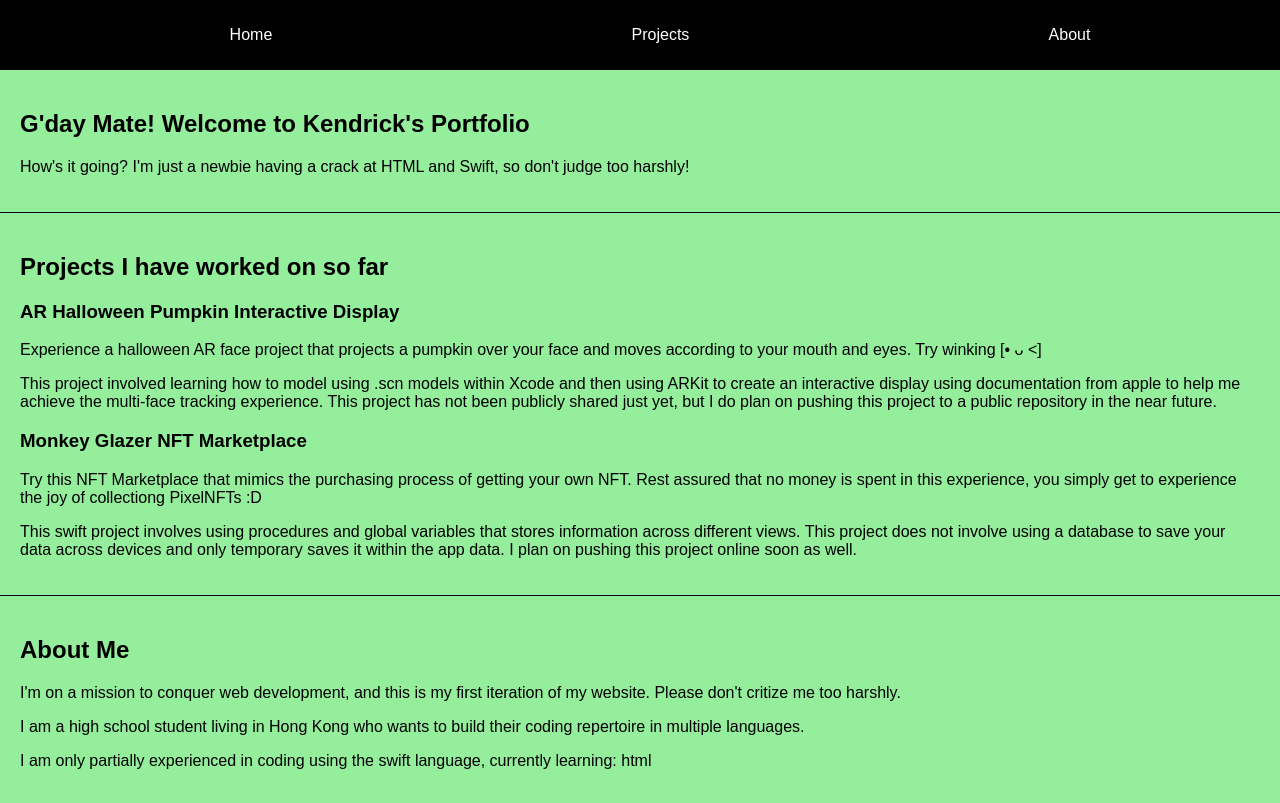
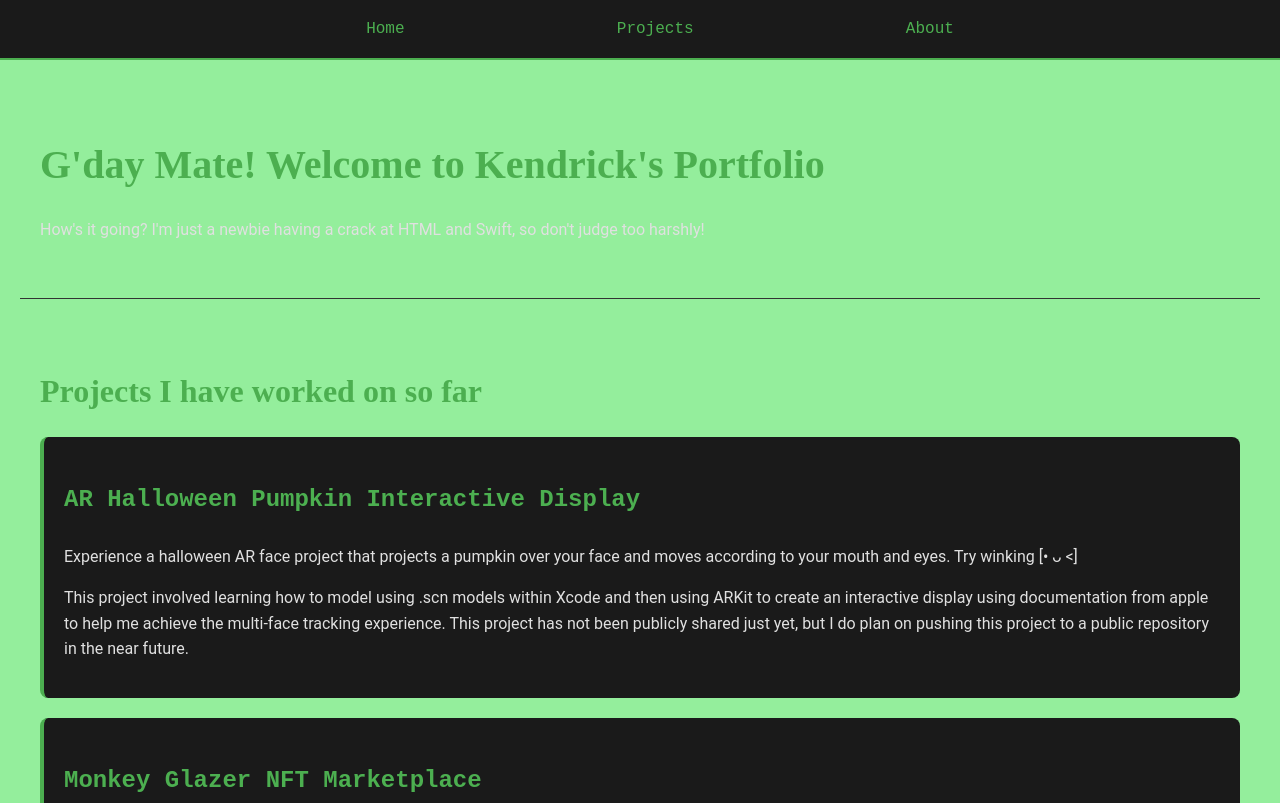
Before and after one commit to Spacedude877/Spacedude877.github.io, a plain HTML site: page index.html in a window 1280 px wide. Shown: the top 803 px of the page. Drawn offline with Linux system fonts and the light colour scheme.

Commit message:
Update index.html and style.css

```diff
--- a/styles.css
+++ b/styles.css
@@ -1,49 +1,89 @@
 body {
-  font-family: Arial, sans-serif;
-  color: black;
-  background-color: white;
+  font-family: 'Roboto', sans-serif;
+  color: #e0e0e0;
+  background-color: #121212;
   margin: 0;
   padding: 0;
+  line-height: 1.6;
 }
 
 nav {
-  background-color: black;
-  color: white;
-  padding: 10px;
+  background-color: #1a1a1a;
+  border-bottom: 2px solid #4CAF50;
+  padding: 15px;
 }
 
 nav ul {
   list-style-type: none;
   display: flex;
   justify-content: space-around;
+  max-width: 800px;
+  margin: 0 auto;
 }
 
 nav a {
-  color: white;
+  font-family: 'Source Code Pro', monospace;
+  color: #4CAF50;
   text-decoration: none;
-  padding: 10px; /* Add padding for better hover effect */
+  padding: 10px 20px;
+  border-radius: 4px;
+  transition: all 0.3s ease;
 }
 
 nav a:hover {
-  background-color: darkblue; /* Change the background color to dark blue on hover */
+  background-color: #4CAF50;
+  color: #121212;
 }
 
 section {
-  padding: 20px;
-  border-bottom: 1px solid black;
+  padding: 40px 20px;
+  max-width: 1200px;
+  margin: 0 auto;
+  border-bottom: 1px solid #333;
 }
 
-h1, h2, h3 {
-  color: black;
+h1 {
+  font-family: 'Montserrat', italic;
+  color: #4CAF50;
+  font-size: 2.5em;
+  margin-bottom: 20px;
+}
+
+h2 {
+  font-family: 'Playfair Display', serif;
+  color: #4CAF50;
+  font-size: 2em;
+  margin-bottom: 15px;
+}
+
+h3 {
+  font-family: 'Source Code Pro', monospace;
+  color: #4CAF50;
+  font-size: 1.5em;
+}
+
+.project {
+  background-color: #1a1a1a;
+  padding: 20px;
+  margin: 20px 0;
+  border-radius: 8px;
+  border-left: 4px solid #4CAF50;
+  transition: transform 0.3s ease;
+}
+
+.project:hover {
+  transform: translateX(10px);
 }
 
 footer {
   text-align: center;
-  padding: 10px;
-  background-color: black;
-  color: white;
+  padding: 20px;
+  background-color: #1a1a1a;
+  color: #e0e0e0;
+  border-top: 2px solid #4CAF50;
 }
 
 .large-text {
-  font-size: 2em; /* This makes the text twice as big */
+  font-size: 2em;
+  color: #4CAF50;
 }
```
